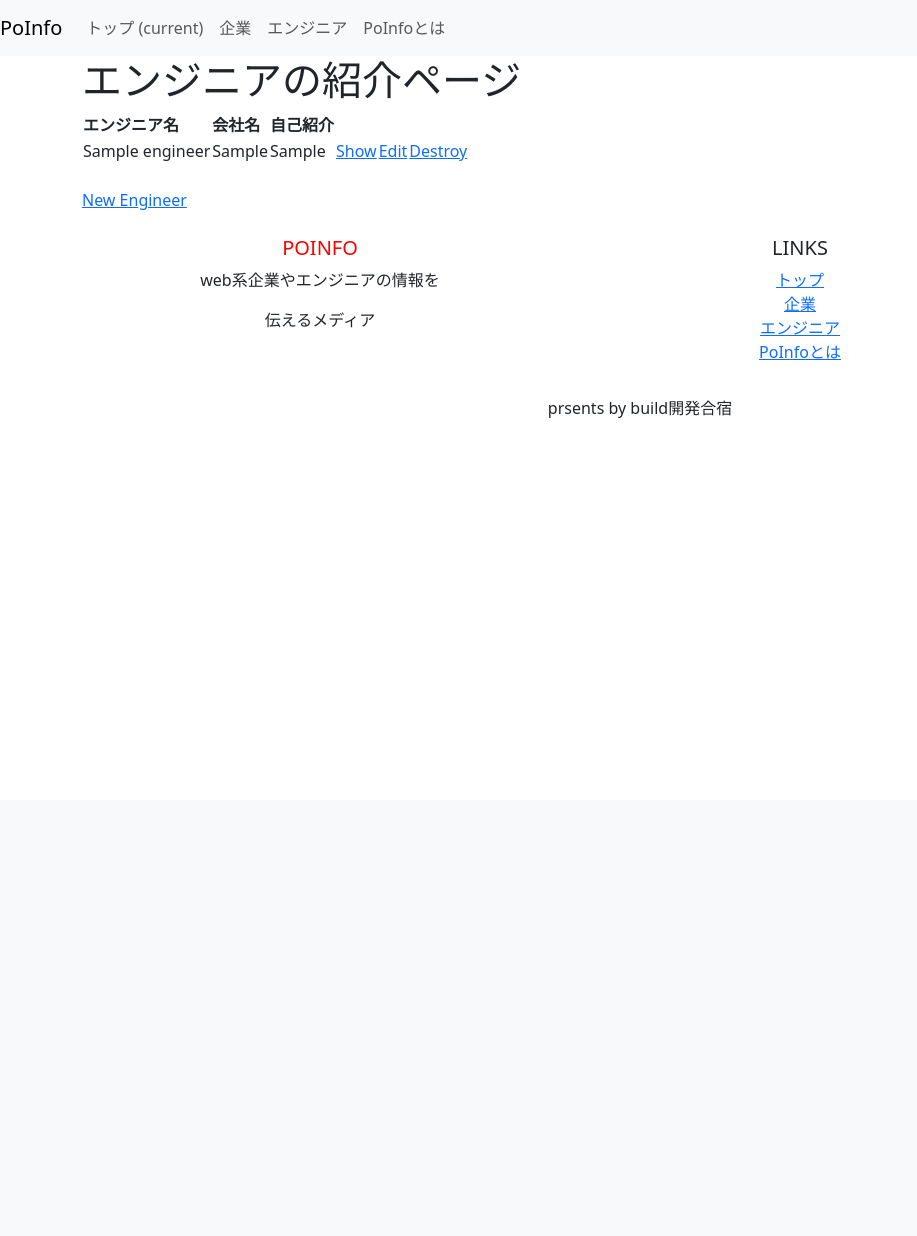
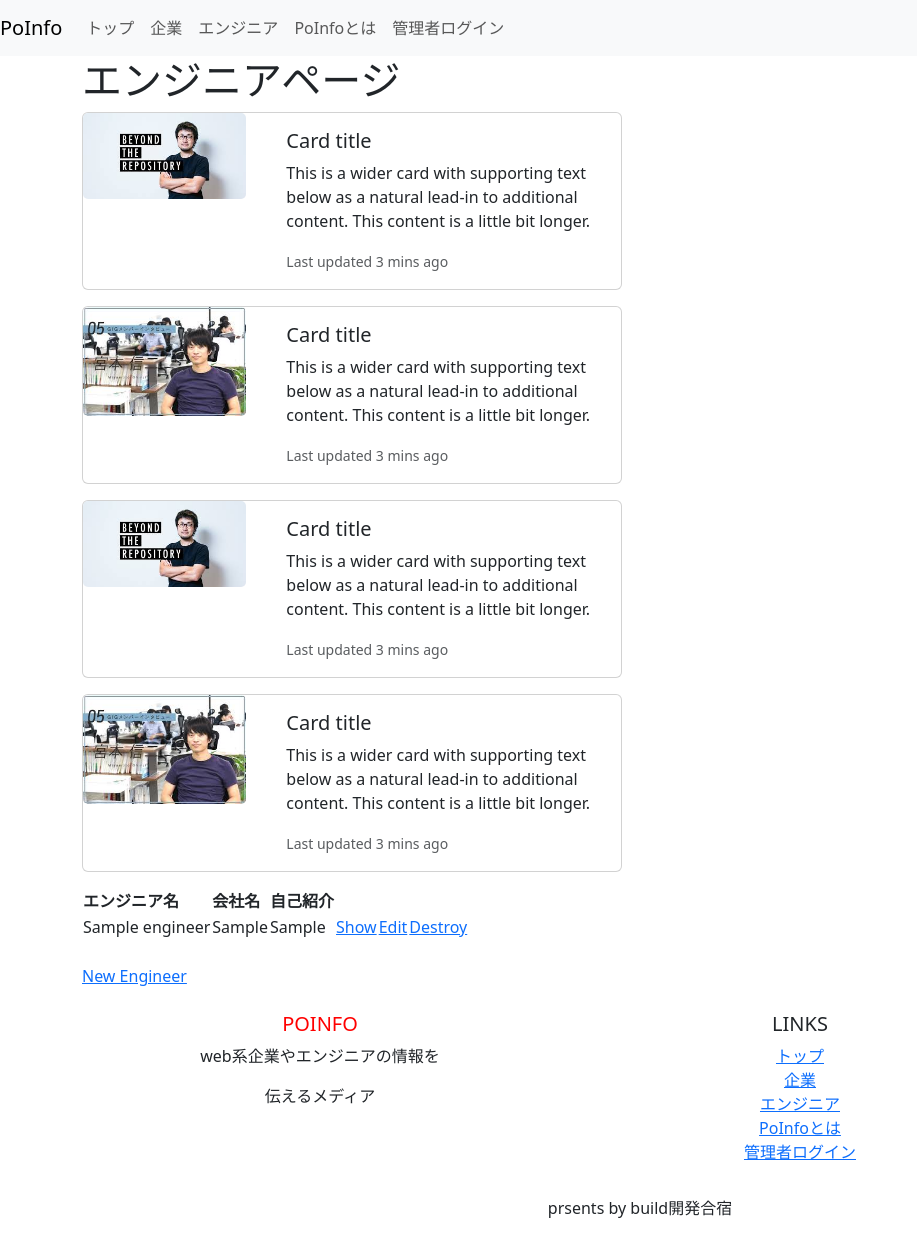
Before and after one commit to Kazzuki/PoInfo, a Rails app: page /engineers in a window 1280 px wide. Shown: the whole page, without its empty margins (0-917 px from the left). Before the commit the page ends 418 px from the top, so only its background shows below. Run offline with Rails 7, Linux system fonts and the light colour scheme; tables that the repository leaves empty hold one stand-in row (values such as "Sample post"); style sheets or scripts are compiled from the project's sources; some libraries are stand-ins or nearby versions.

Commit message:
[add]リンクの書き換え

```diff
--- a/app/views/engineers/index.html.slim
+++ b/app/views/engineers/index.html.slim
@@ -1,4 +1,60 @@
-h1 エンジニアの紹介ページ
+h1 エンジニアページ
+<div class="card mb-3" style="max-width: 540px;">
+  <div class="row no-gutters">
+    <div class="col-md-4">
+      <img src="/engineers/engineer1.jpeg" class="card-img" alt="...">
+    </div>
+    <div class="col-md-8">
+      <div class="card-body">
+        <h5 class="card-title">Card title</h5>
+        <p class="card-text">This is a wider card with supporting text below as a natural lead-in to additional content. This content is a little bit longer.</p>
+        <p class="card-text"><small class="text-muted">Last updated 3 mins ago</small></p>
+      </div>
+    </div>
+  </div>
+</div>
+<div class="card mb-3" style="max-width: 540px;">
+  <div class="row no-gutters">
+    <div class="col-md-4">
+      <img src="/engineers/engineer2.jpeg" class="card-img" alt="...">
+    </div>
+    <div class="col-md-8">
+      <div class="card-body">
+        <h5 class="card-title">Card title</h5>
+        <p class="card-text">This is a wider card with supporting text below as a natural lead-in to additional content. This content is a little bit longer.</p>
+        <p class="card-text"><small class="text-muted">Last updated 3 mins ago</small></p>
+      </div>
+    </div>
+  </div>
+</div>
+<div class="card mb-3" style="max-width: 540px;">
+  <div class="row no-gutters">
+    <div class="col-md-4">
+      <img src="/engineers/engineer1.jpeg" class="card-img" alt="...">
+    </div>
+    <div class="col-md-8">
+      <div class="card-body">
+        <h5 class="card-title">Card title</h5>
+        <p class="card-text">This is a wider card with supporting text below as a natural lead-in to additional content. This content is a little bit longer.</p>
+        <p class="card-text"><small class="text-muted">Last updated 3 mins ago</small></p>
+      </div>
+    </div>
+  </div>
+</div>
+<div class="card mb-3" style="max-width: 540px;">
+  <div class="row no-gutters">
+    <div class="col-md-4">
+      <img src="/engineers/engineer2.jpeg" class="card-img" alt="...">
+    </div>
+    <div class="col-md-8">
+      <div class="card-body">
+        <h5 class="card-title">Card title</h5>
+        <p class="card-text">This is a wider card with supporting text below as a natural lead-in to additional content. This content is a little bit longer.</p>
+        <p class="card-text"><small class="text-muted">Last updated 3 mins ago</small></p>
+      </div>
+    </div>
+  </div>
+</div>
 
 table
   thead
--- a/app/views/layouts/application.html.slim
+++ b/app/views/layouts/application.html.slim
@@ -11,26 +11,27 @@ html
   body
     hedder
       nav.navbar.navbar-expand-lg.navbar-light.bg-light
-        a.navbar-brand[href="#"]
+        a.navbar-brand[href="/"]
           | PoInfo
         button.navbar-toggler[type="button" data-toggle="collapse" data-target="#navbarNavDropdown" aria-controls="navbarNavDropdown" aria-expanded="false" aria-label="Toggle navigation"]
           span.navbar-toggler-icon
         #navbarNavDropdown.collapse.navbar-collapse
           ul.navbar-nav
             li.nav-item.active
-              a.nav-link[href="#"]
+              a.nav-link[href="/"]
                 | トップ
-                span.sr-only
-                  | (current)
             li.nav-item
-              a.nav-link[href="#"]
+              a.nav-link[href="companies"]
                 | 企業
             li.nav-item
-              a.nav-link[href="#"]
+              a.nav-link[href="engineers"]
                 | エンジニア
             li.nav-item
-              a.nav-link[href="#"]
+              a.nav-link[href="about"]
                 | PoInfoとは
+            li.nav-item
+              a.nav-link[href="about"]
+                | 管理者ログイン
     .container
       = yield
     footer.page-footer.font-small.blue.pt-4
@@ -49,16 +50,19 @@ html
           | Links
         ul.list-unstyled
           li
-            a[href="#!"]
+            a[href="/"]
               | トップ
           li
-            a[href="#!"]
+            a[href="companies"]
               | 企業
           li
-            a[href="#!"]
+            a[href="engineers"]
               | エンジニア
           li
-            a[href="#!"]
+            a[href="about"]
               | PoInfoとは
+          li
+            a[href="about"]
+              | 管理者ログイン
   .footer-copyright.text-center.py-3
     | prsents by build開発合宿
```
Also changed, not shown: app/views/companies/index.html.slim (+28 -58 lines).
